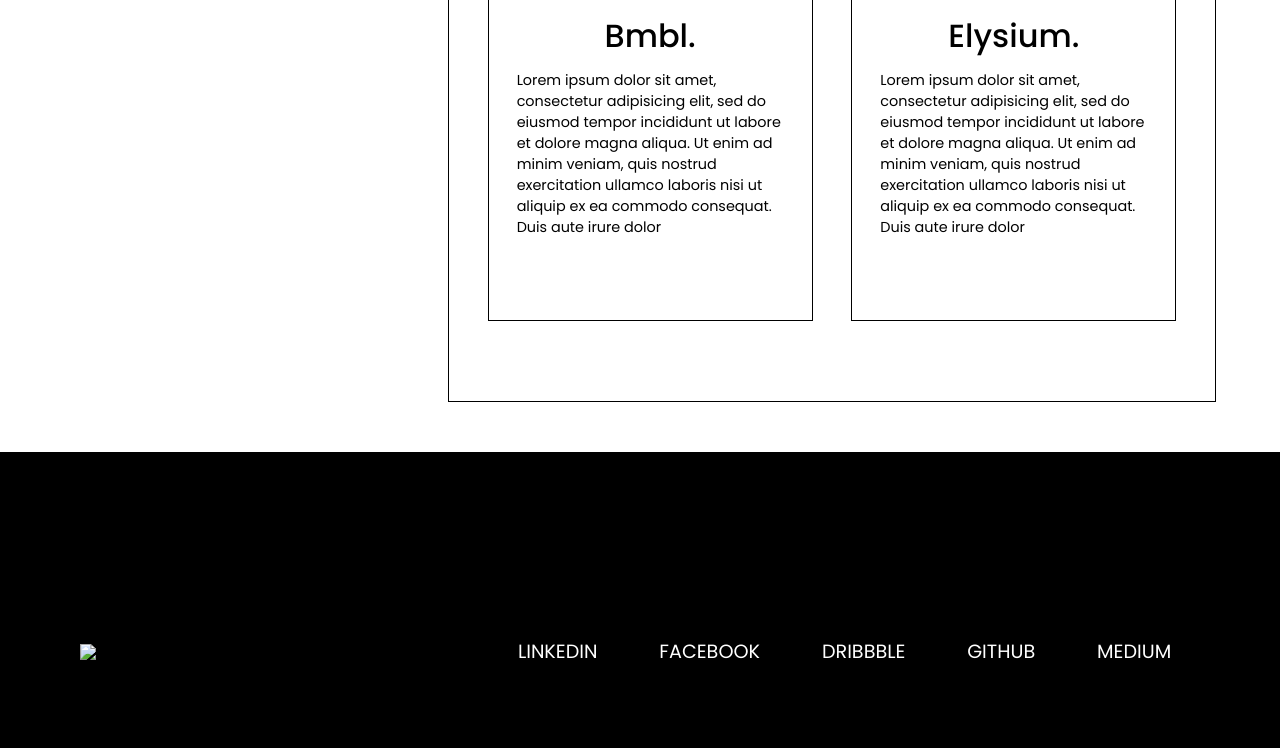
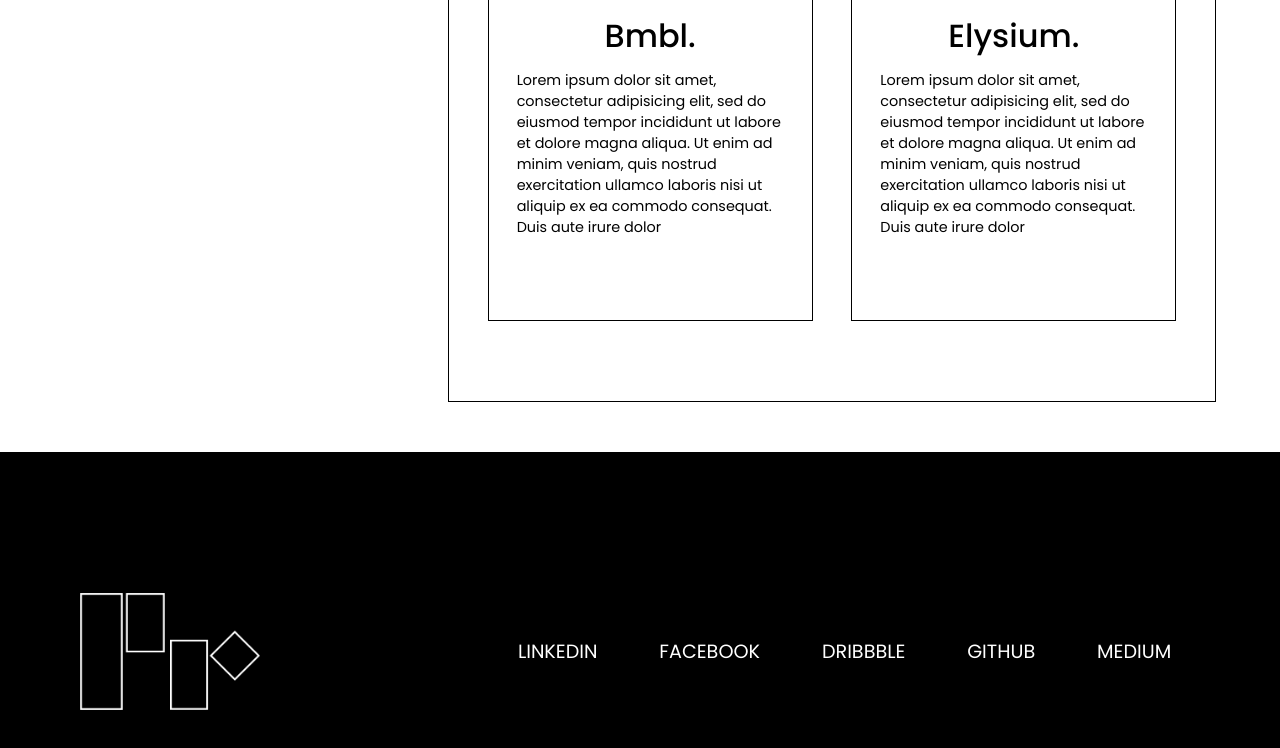
Before and after one commit to pr3khar/prakhar, a plain HTML site: page index.html in a window 1280 px wide. Shown: the part 4520-5268 px from the top of the page. Drawn offline with nearby package versions, Linux system fonts and the light colour scheme; a web font is replaced by a local one.

Commit message:
Update index.html

```diff
--- a/index.html
+++ b/index.html
@@ -113,7 +113,7 @@
         </div>
     </section>
     <section id="footer">
-        <img src="images/ppp.png" class="logo-social">
+        <img src="ppp.png" class="logo-social">
         <div class="socials">
             <ul>
                 <li><a href="">LINKEDIN</a></li>
```
